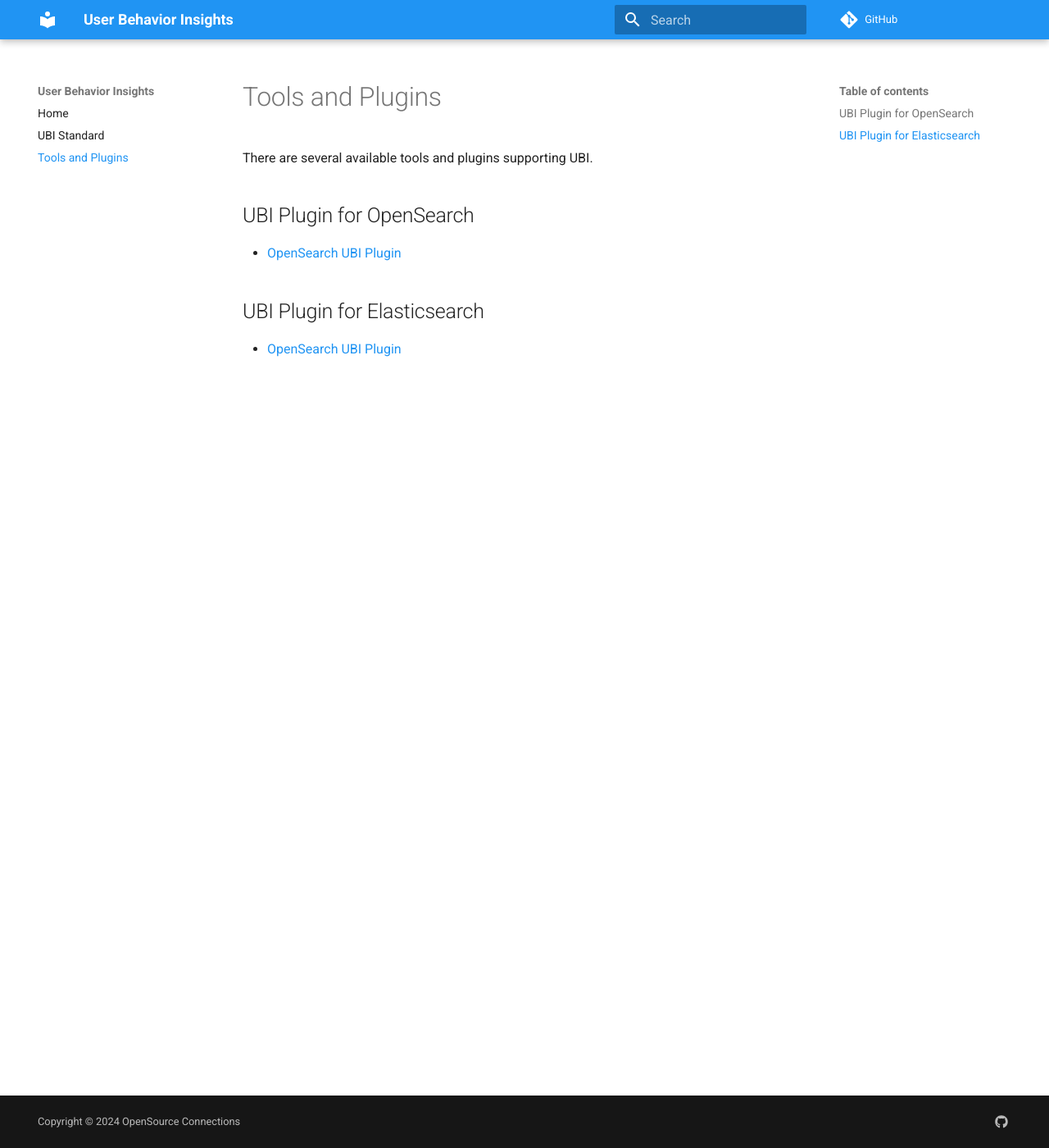
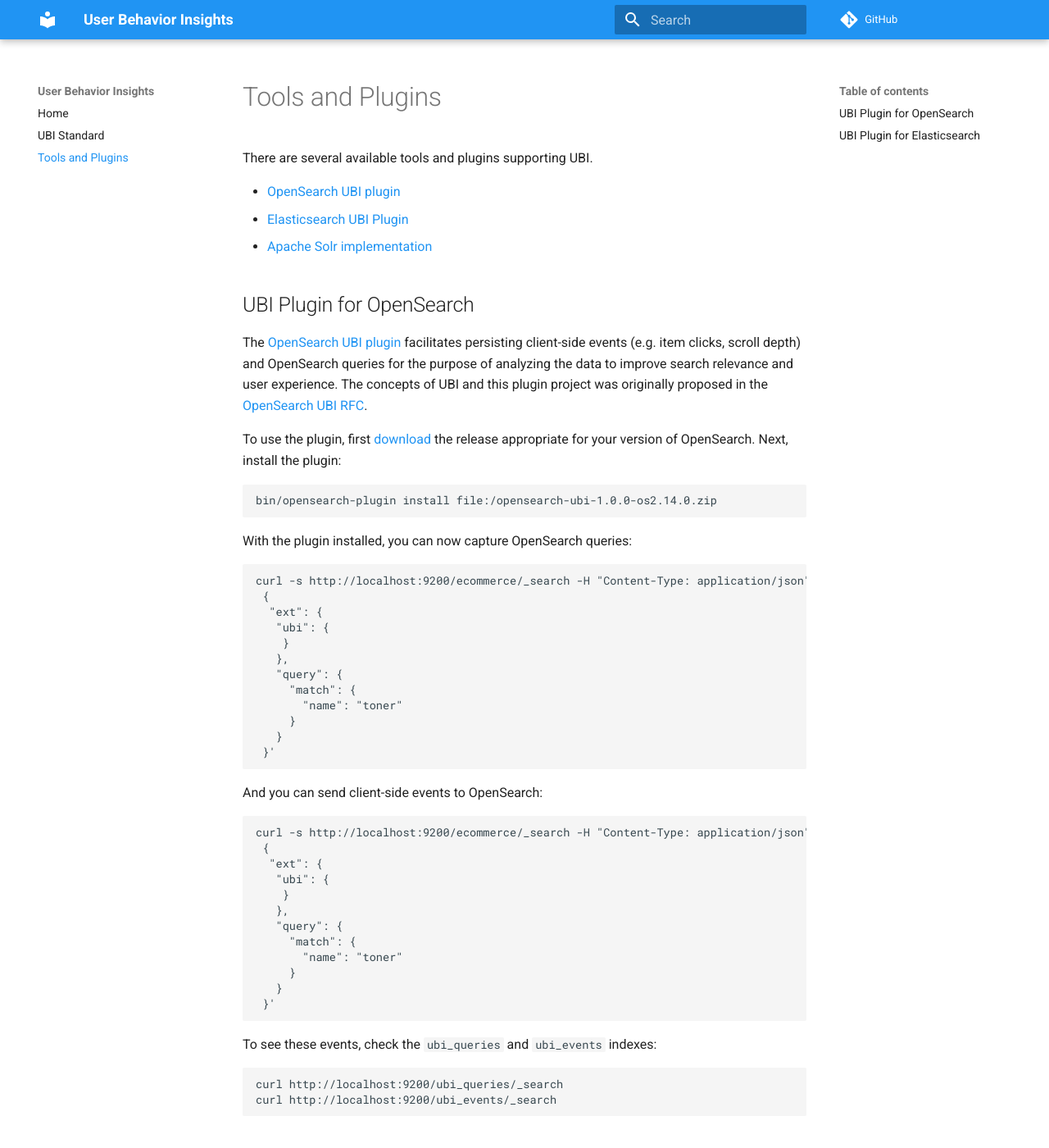
Before and after one commit to o19s/ubi-website, an MkDocs documentation site: the page built from docs/tools.md, in a window 1280 px wide and 1400 px high. Shown: the whole window at 82% size. Built offline with MkDocs 1.6.1 and Material for MkDocs 9.7.7, drawn with Linux system fonts in a browser that asks for light colours; comment, search, counter and statistics services are not loaded; some of the changed text lies outside the part shown.

Commit message:
Adding content.

````diff
--- a/docs/tools.md
+++ b/docs/tools.md
@@ -2,10 +2,108 @@
 
 There are several available tools and plugins supporting UBI.
 
+* [OpenSearch UBI plugin](https://www.github.com/opensearch-project/user-behavior-insights)
+* [Elasticsearch UBI Plugin](https://github.com/o19s/user-behavior-insights-elasticsearch)
+* [Apache Solr implementation](https://github.com/apache/solr/pull/2452)
+
 ## UBI Plugin for OpenSearch
 
-* [OpenSearch UBI Plugin](https://www.github.com/opensearch-project/user-behavior-insights)
+The [OpenSearch UBI plugin](https://www.github.com/opensearch-project/user-behavior-insights) facilitates persisting client-side events (e.g. item clicks, scroll depth) and OpenSearch queries for the purpose of analyzing the data to improve search relevance and user experience. The concepts of UBI and this plugin project was originally proposed in the [OpenSearch UBI RFC](https://github.com/opensearch-project/OpenSearch/issues/12084).
+
+To use the plugin, first [download](https://github.com/opensearch-project/user-behavior-insights/releases) the release appropriate for your version of OpenSearch. Next, install the plugin:
+
+```
+bin/opensearch-plugin install file:/opensearch-ubi-1.0.0-os2.14.0.zip
+```
+
+With the plugin installed, you can now capture OpenSearch queries:
+
+```
+curl -s http://localhost:9200/ecommerce/_search -H "Content-Type: application/json" -d'
+ {
+  "ext": {
+   "ubi": {
+    }
+   },
+   "query": {
+     "match": {
+       "name": "toner"
+     }
+   }
+ }'
+```
+
+And you can send client-side events to OpenSearch:
+
+```
+curl -s http://localhost:9200/ecommerce/_search -H "Content-Type: application/json" -d'
+ {
+  "ext": {
+   "ubi": {
+    }
+   },
+   "query": {
+     "match": {
+       "name": "toner"
+     }
+   }
+ }'
+```
+
+To see these events, check the `ubi_queries` and `ubi_events` indexes:
+
+```
+curl http://localhost:9200/ubi_queries/_search
+curl http://localhost:9200/ubi_events/_search
+```
 
 ## UBI Plugin for Elasticsearch
 
-* [OpenSearch UBI Plugin](https://github.com/o19s/user-behavior-insights-elasticsearch)
+The [Elasticsearch UBI Plugin](https://github.com/o19s/user-behavior-insights-elasticsearch) is a fork of the OpenSearch UBI plugin. This plugin provides similar core functionality but other functionality will differ.
+
+To use the plugin, first [download](hhttps://github.com/o19s/user-behavior-insights-elasticsearch/releases) the release appropriate for your version of Elasticsearch. Next, install the plugin:
+
+```
+bin/elasticsearch-plugin install file:/elasticsearch-ubi-1.0.0-es2.14.0.zip
+```
+
+With the plugin installed, you can now capture OpenSearch queries:
+
+```
+curl -s http://localhost:9200/ecommerce/_search -H "Content-Type: application/json" -d'
+ {
+  "ext": {
+   "ubi": {
+    }
+   },
+   "query": {
+     "match": {
+       "name": "toner"
+     }
+   }
+ }'
+```
+
+And you can send client-side events to OpenSearch:
+
+```
+curl -s http://localhost:9200/ecommerce/_search -H "Content-Type: application/json" -d'
+ {
+  "ext": {
+   "ubi": {
+    }
+   },
+   "query": {
+     "match": {
+       "name": "toner"
+     }
+   }
+ }'
+```
+
+To see these events, check the `ubi_queries` and `ubi_events` indexes:
+
+```
+curl http://localhost:9200/ubi_queries/_search
+curl http://localhost:9200/ubi_events/_search
+```
````
Also changed, not shown: docs/index.md (+8 -0 lines), docs/standard.md (+3 -1 lines).
